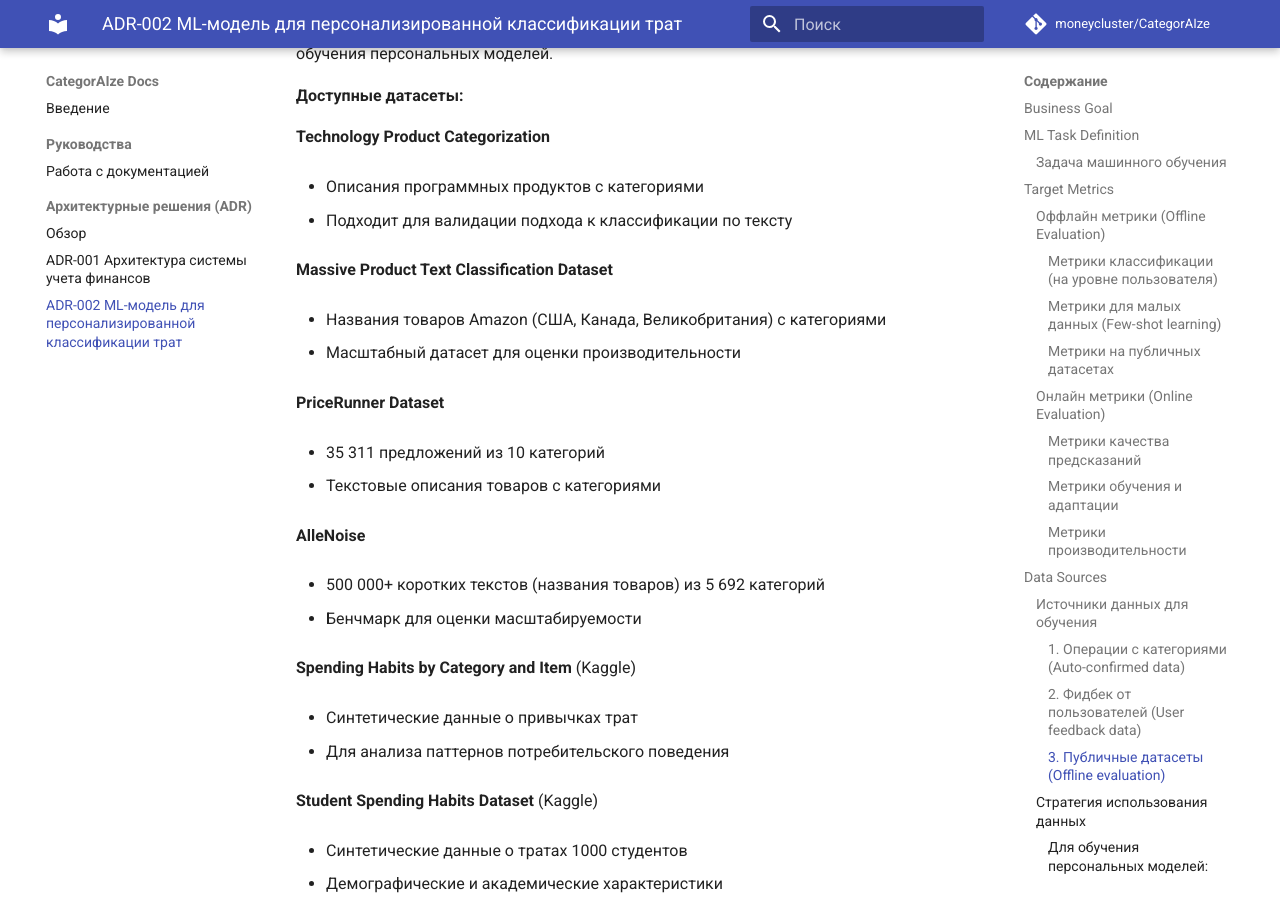
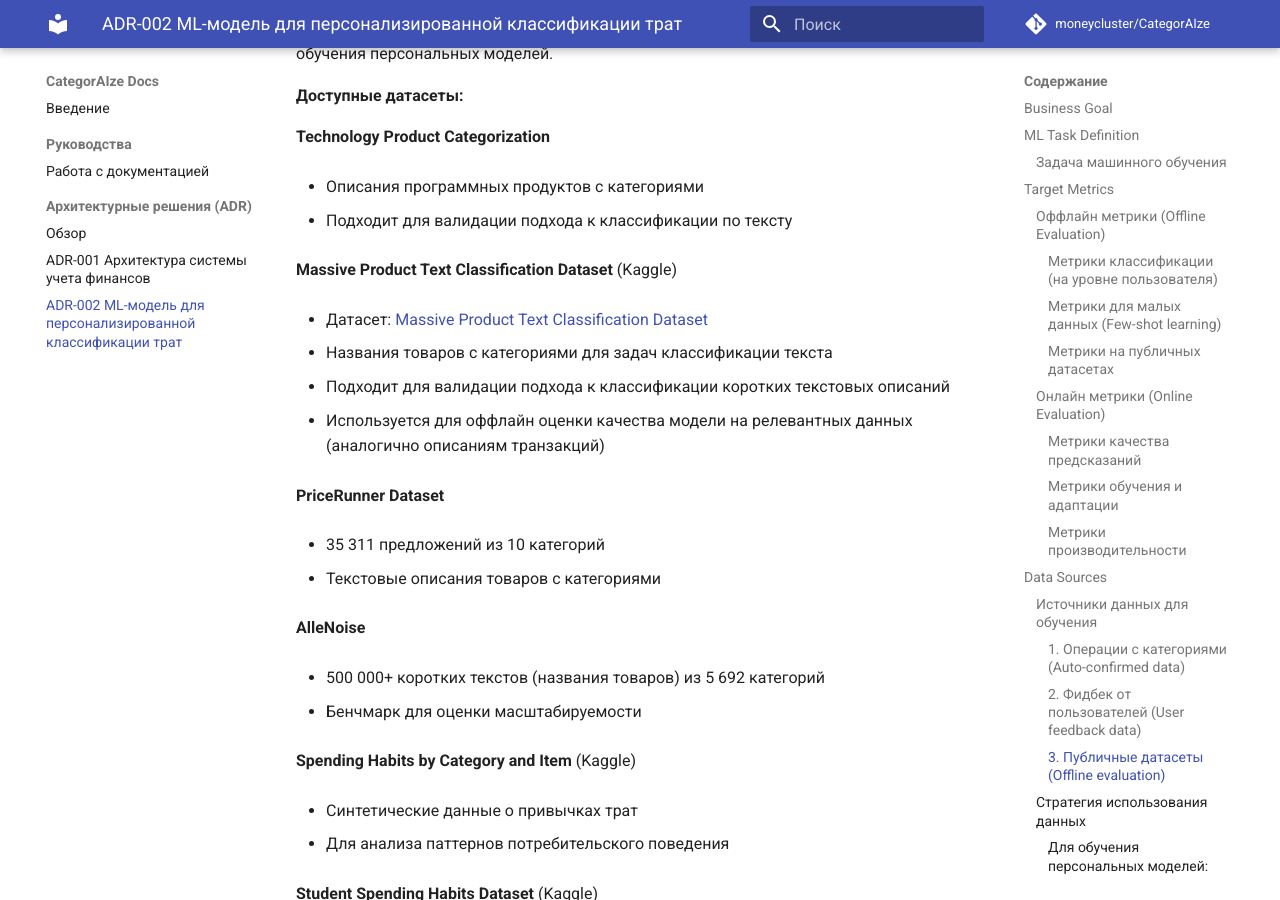
Before and after one commit to MoneyCluster/CategorAIze, an MkDocs documentation site: the page built from docs/adr/002-personalized-classification.md, in a window 1280 px wide and 900 px high, scrolled down 4656 px. Built offline with MkDocs 1.6.1 and Material for MkDocs 9.7.7, drawn with Linux system fonts in a browser that asks for light colours; comment, search, counter and statistics services are not loaded; some of the changed text lies outside the part shown.

Commit message:
Choose offline train dataset

```diff
--- a/docs/adr/002-personalized-classification.md
+++ b/docs/adr/002-personalized-classification.md
@@ -77,7 +77,7 @@ sidebar_label: ADR-002
 Для валидации подхода на публичных датасетах (оффлайн):
 
 - **Technology Product Categorization** — точность классификации продуктов по описанию
-- **Massive Product Text Classification Dataset** — метрики на крупном датасете товаров Amazon
+- **Massive Product Text Classification Dataset** (Kaggle) — метрики на датасете названий товаров с категориями Amazon
 - **PriceRunner Dataset** — точность на 35K предложениях из 10 категорий
 - **AlleNoise** — метрики на 500K+ текстах из 5 692 категорий (масштабируемость)
 
@@ -163,11 +163,16 @@ sidebar_label: ADR-002
 
    - Подходит для валидации подхода к классификации по тексту
 
-**Massive Product Text Classification Dataset**
 
-   - Названия товаров Amazon (США, Канада, Великобритания) с категориями
+**Massive Product Text Classification Dataset** (Kaggle)
 
-   - Масштабный датасет для оценки производительности
+   - Датасет: [Massive Product Text Classification Dataset](https://www.kaggle.com/datasets/asaniczka/product-titles-text-classification/data)
+
+   - Названия товаров с категориями для задач классификации текста
+
+   - Подходит для валидации подхода к классификации коротких текстовых описаний
+
+   - Используется для оффлайн оценки качества модели на релевантных данных (аналогично описаниям транзакций)
 
 **PriceRunner Dataset**
 
@@ -296,7 +301,7 @@ sidebar_label: ADR-002
 
 **Процесс:**
 
-1. Загрузка публичных датасетов (Technology Product Categorization, PriceRunner, etc.)
+1. Загрузка публичных датасетов (Product Titles Text Classification, Technology Product Categorization, PriceRunner, AlleNoise, etc.)
 2. Преобразование категорий в формат задачи (многоклассовая классификация)
 3. Обучение общего классификатора (без персонализации) на эмбеддингах
 4. Оценка метрик: Accuracy, Macro F1, Weighted F1
```
